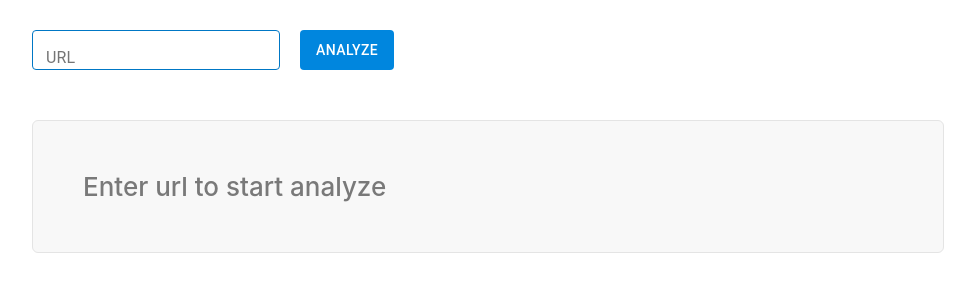
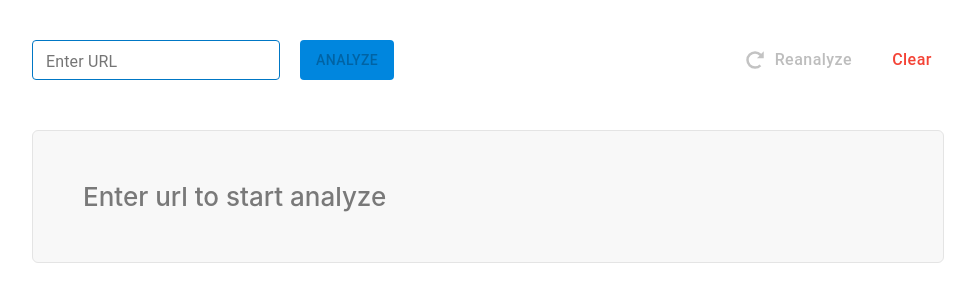
Before and after one commit to NIghtCrawlerR/Pagespeed-analyzer, a React (Create React App) app: page / in a window 1280 px wide. Shown: the top 302 px of the page, without its empty margins (152-1127 px from the left). Built offline with nearby package versions, Linux system fonts and the light colour scheme.

Commit message:
style components

```diff
--- a/src/assets/styles/global.scss
+++ b/src/assets/styles/global.scss
@@ -80,4 +80,10 @@ code {
       }
     }
   }
+
+  // Tabs
+  .PrivateTabIndicator-root-274 {
+    height: 3px;
+    background-color: #0086de;
+  }
 }
--- a/src/components/AnalyzeInput/AnalyzeInput.js
+++ b/src/components/AnalyzeInput/AnalyzeInput.js
@@ -2,6 +2,8 @@ import React, { Component } from 'react';
 import PropTypes from 'prop-types';
 import TextField from '@material-ui/core/TextField';
 import Button from '@material-ui/core/Button';
+
+import { ReactComponent as RefreshIcon } from '../../assets/img/refresh.svg';
 
 import './AnalyzeInput.scss';
 
@@ -61,13 +63,14 @@ class Input extends Component {
 
   render() {
     const { url, validationError } = this.state;
+    const { clearData } = this.props;
 
     return (
       <div className="AnalyzeInput">
         <div className="AnalyzeInput__wrap">
           <div className="AnalyzeInput__input-group">
             <TextField
-              label="URL"
+              label="Enter URL"
               variant="outlined"
               value={url}
               onKeyUp={this.keyPressHandler}
@@ -79,9 +82,26 @@ class Input extends Component {
             variant="contained"
             color="primary"
             disableElevation
+            disabled={!url}
             onClick={() => this.handleStartAnalyze(url)}
           >
             Analyze
+          </Button>
+          <Button
+            className="AnalyzeInput__reanalyze-button"
+            color="primary"
+            disabled={!url}
+            onClick={() => this.handleStartAnalyze(url)}
+          >
+            <RefreshIcon />
+            Reanalyze
+          </Button>
+          <Button
+            className="AnalyzeInput__clear-button"
+            color="secondary"
+            onClick={clearData}
+          >
+            Clear
           </Button>
         </div>
       </div>
--- a/src/components/AnalyzeInput/AnalyzeInput.scss
+++ b/src/components/AnalyzeInput/AnalyzeInput.scss
@@ -18,4 +18,33 @@
     font-size: 14px;
     font-weight: 500;
   }
+
+  &__reanalyze-button.MuiButtonBase-root {
+    margin-left: auto;
+    text-transform: capitalize;
+    color: #0086de;
+    font-size: 16px;
+
+    svg {
+      margin-right: 10px;
+      fill: #0086de;
+    }
+  }
+
+  &__clear-button.MuiButtonBase-root {
+    margin-left: 20px;
+    text-transform: capitalize;
+    color: #f44336;
+    font-size: 16px;
+  }
+
+  &__reanalyze-button.Mui-disabled {
+    svg {
+      fill: #c3c3c3;
+    }
+  }
+
+  .MuiInputLabel-outlined {
+    transform: translate(14px, 14px) scale(1);
+  }
 }
--- a/src/components/AuditGroup/AuditGroup.js
+++ b/src/components/AuditGroup/AuditGroup.js
@@ -14,6 +14,7 @@ class AuditGroup extends Component {
     return (
       <div className="AuditGroup">
         <TableContainer className="AuditGroup__table">
+          {!audits.length && <p className="AuditGroup__empty-stub">No audits</p>}
           <Table aria-label="a dense table">
             <TableBody>
               {audits.map(audit => (
--- a/src/components/AuditGroup/AuditGroup.scss
+++ b/src/components/AuditGroup/AuditGroup.scss
@@ -5,4 +5,10 @@
     border: 1px solid #f1f1f1;
     box-shadow: 0 0 10px 2px #f1f1f1;
   }
+
+  &__empty-stub {
+    padding: 0 20px;
+    font-size: 16px;
+    font-weight: 500;
+  }
 }
--- a/src/components/AuditItemInfo/AuditItemInfo.js
+++ b/src/components/AuditItemInfo/AuditItemInfo.js
@@ -11,6 +11,19 @@ import TableRow from '@material-ui/core/TableRow';
 import './AuditItemInfo.scss';
 
 class AuditItemInfo extends Component {
+  prepareContent = content => {
+    if (typeof content === 'object' || !content) {
+      return null;
+    }
+
+    if (typeof content === 'string') {
+      return content.length > 70 ? content.slice(0, 70) + '...' : content;
+    } else if (typeof content === 'number') {
+      return parseFloat(content.toFixed(2));
+    }
+
+    return content;
+  }
 
   render() {
     const { details: { headings, items } } = this.props;
@@ -36,12 +49,10 @@ class AuditItemInfo extends Component {
                   <TableRow hover key={uuidv4()}>
                     {headers.map((header, i) => {
                       const content = item[header.key];
-                      console.log(header.key, content)
+                      console.log(item)
                       return (
                         <TableCell key={uuidv4()}>
-                          {typeof content !== 'object' && (
-                            <div>{content && content.length > 70 ? content.slice(0, 70) + '...' : content}</div>
-                          )}
+                          {this.prepareContent(content)}
                         </TableCell>
                       );
                     })}
--- a/src/components/Audits/Audits.js
+++ b/src/components/Audits/Audits.js
@@ -61,6 +61,9 @@ class Audits extends Component {
 
   render() {
     const { value } = this.state;
+    const opportunities = this.getAuditsByGroup(LOAD_OPPORTUNITIES);
+    const diagnostics = this.getAuditsByGroup(DIAGNOSTICS);
+    const passedAudits = this.passedAudits();
 
     return (
       <div className="Audits">
@@ -70,13 +73,13 @@ class Audits extends Component {
           <Tab label="Sussessfull audits" {...tabProps(2)} />
         </Tabs>
         <TabPanel value={value} index={0}>
-          <AuditGroup audits={this.getAuditsByGroup(LOAD_OPPORTUNITIES)} progressbar />
+          <AuditGroup audits={opportunities} progressbar />
         </TabPanel>
         <TabPanel value={value} index={1}>
-          <AuditGroup audits={this.getAuditsByGroup(DIAGNOSTICS)} />
+          <AuditGroup audits={diagnostics} />
         </TabPanel>
         <TabPanel value={value} index={2}>
-          <AuditGroup audits={this.passedAudits()} />
+          <AuditGroup audits={passedAudits} />
         </TabPanel>
       </div>
     );
--- a/src/components/Audits/Audits.scss
+++ b/src/components/Audits/Audits.scss
@@ -1,6 +1,5 @@
 .Audits {
   margin-top: 50px;
-  margin-bottom: 50px;
 
   .PrivateTabIndicator-colorSecondary-251 {
     height: 3px;
--- a/src/components/PagespeedAnalyzer/PagespeedAnalyzer.js
+++ b/src/components/PagespeedAnalyzer/PagespeedAnalyzer.js
@@ -20,6 +20,8 @@ class PagespeedAnalyzer extends Component {
     summary: null,
     domain: null,
     loading: false,
+    requestError: null,
+    analysisUTCTimestamp: null,
   };
 
   componentDidMount() {
@@ -33,7 +35,7 @@ class PagespeedAnalyzer extends Component {
   }
 
   setData = data => {
-    const { lighthouseResult, id: domain } = data;
+    const { lighthouseResult, id: domain, analysisUTCTimestamp } = data;
 
     const audits = lighthouseResult.audits;
     const auditRefs = lighthouseResult.categories.performance.auditRefs;
@@ -47,6 +49,7 @@ class PagespeedAnalyzer extends Component {
       domain,
       loading: false,
       requestError: null,
+      analysisUTCTimestamp,
     });
   }
 
@@ -75,6 +78,18 @@ class PagespeedAnalyzer extends Component {
     }
   }
 
+  clearData = () => {
+    this.setState({
+      audits: null,
+      auditRefs: null,
+      summary: null,
+      domain: null,
+      loading: false,
+      requestError: null,
+      analysisUTCTimestamp: null,
+    });
+  }
+
   render() {
     const {
       audits,
@@ -83,20 +98,23 @@ class PagespeedAnalyzer extends Component {
       loading,
       domain,
       requestError,
+      analysisUTCTimestamp,
     } = this.state;
 
     const noData = !loading && !audits && !requestError;
 
     return (
       <div className="PagespeedAnalyzer">
-        {loading && <LinearProgress color="primary" />}
+        <div className="PagespeedAnalyzer__progress-wrap">
+          {loading && <LinearProgress color="primary" />}
+        </div>
         <Container maxWidth="md">
-          <AnalyzeInput startAnalyze={this.startAnalyze} defaultUrl={domain} />
+          <AnalyzeInput startAnalyze={this.startAnalyze} clearData={this.clearData} defaultUrl={domain} />
 
           <div className="PagespeedAnalyzer__content-wrap">
             {!loading && !requestError && (
               <>
-                {summary && <Summary summary={summary} domain={domain} />}
+                {summary && <Summary summary={summary} domain={domain} date={analysisUTCTimestamp} />}
                 {audits && <Audits audits={audits} auditRefs={auditRefs} />}
               </>
             )}
--- a/src/components/PagespeedAnalyzer/PagespeedAnalyzer.scss
+++ b/src/components/PagespeedAnalyzer/PagespeedAnalyzer.scss
@@ -43,9 +43,13 @@
     font-weight: 500;
   }
 
+  &__progress-wrap {
+    height: 10px;
+    margin-bottom: 20px;
+  }
+
   .MuiLinearProgress-root {
     height: 8px;
-    margin-bottom: 20px;
   }
 }
 
--- a/src/components/Summary/Summary.scss
+++ b/src/components/Summary/Summary.scss
@@ -11,7 +11,6 @@
 
   &__speed-score-wrap {
     display: flex;
-    align-items: center;
     margin-bottom: 50px;
   }
 
@@ -29,12 +28,12 @@
 
   &__speed-score-description {
     margin-left: 60px;
+  }
 
-    p {
-      margin: 0 0 5px 0;
-      font-size: 18px;
-      font-weight: 500;
-    }
+  &__speed-score-text {
+    margin: 0 0 5px 0;
+    font-size: 18px;
+    font-weight: 500;
   }
 
   &__speed-score-progress {
@@ -73,6 +72,12 @@
     }
   }
 
+  &__item-wrap {
+    &:nth-child(n+1):nth-child(-n+4) {
+      border-bottom: 1px solid #e6e6e6;
+    }
+  }
+
   &__item {
     display: flex;
   }
@@ -108,4 +113,32 @@
       font-weight: 500;
     }
   }
+
+  &__report-date {
+    margin-top: 5px;
+    margin-bottom: 20px;
+    font-size: 16px;
+    font-weight: 400;
+  }
+
+  &__metrics {
+    padding: 30px;
+    border: 1px solid #e4e4e4;
+    border-radius: 5px;
+    background: #fff;
+  }
+
+  &__metrics-switcher {
+    display: flex;
+    justify-content: flex-end;
+    margin-bottom: 20px;
+
+    .MuiSwitch-colorPrimary.Mui-checked {
+      color: #0086de;
+
+      & + .MuiSwitch-track {
+        background-color: #0085de6b;
+      }
+    }
+  }
 }
```
Also changed, not shown: src/components/Summary/Summary.js (+43 -4 lines), src/assets/img/refresh.svg (added).
